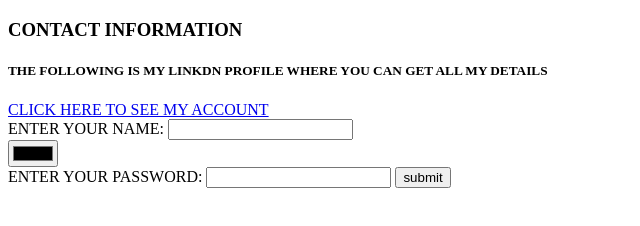
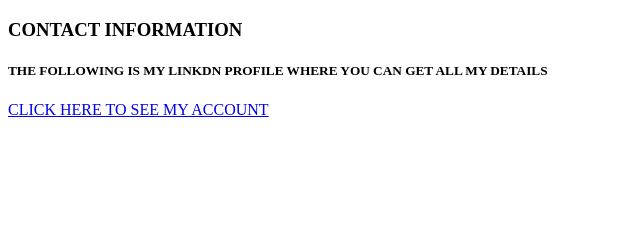
Before and after one commit to RajShah711/CV, a plain HTML site: page cont.html in a window 1280 px wide. Shown: the whole page, without its empty margins (0-640 px from the left). Drawn offline with Linux system fonts and the light colour scheme.

Commit message:
Update cont.html

```diff
--- a/cont.html
+++ b/cont.html
@@ -8,16 +8,6 @@
     <h3>CONTACT INFORMATION</h3>
     <h5>THE FOLLOWING IS MY LINKDN PROFILE WHERE YOU CAN GET ALL MY DETAILS</h5>
     <a href="https://www.linkedin.com/feed/">CLICK HERE TO SEE MY ACCOUNT</a>
-    <form action="index.html" method="post">
-        <label >ENTER YOUR NAME:</label>
-        <input type="text" value="">
-        <br>
-        <input type="color"value="">
-        <br>
-        <label>ENTER YOUR PASSWORD:</label>
-        <input type="password" value="">
-        <input type="submit" value="submit">
-    </form>
 
 </body>
 </html>
```
